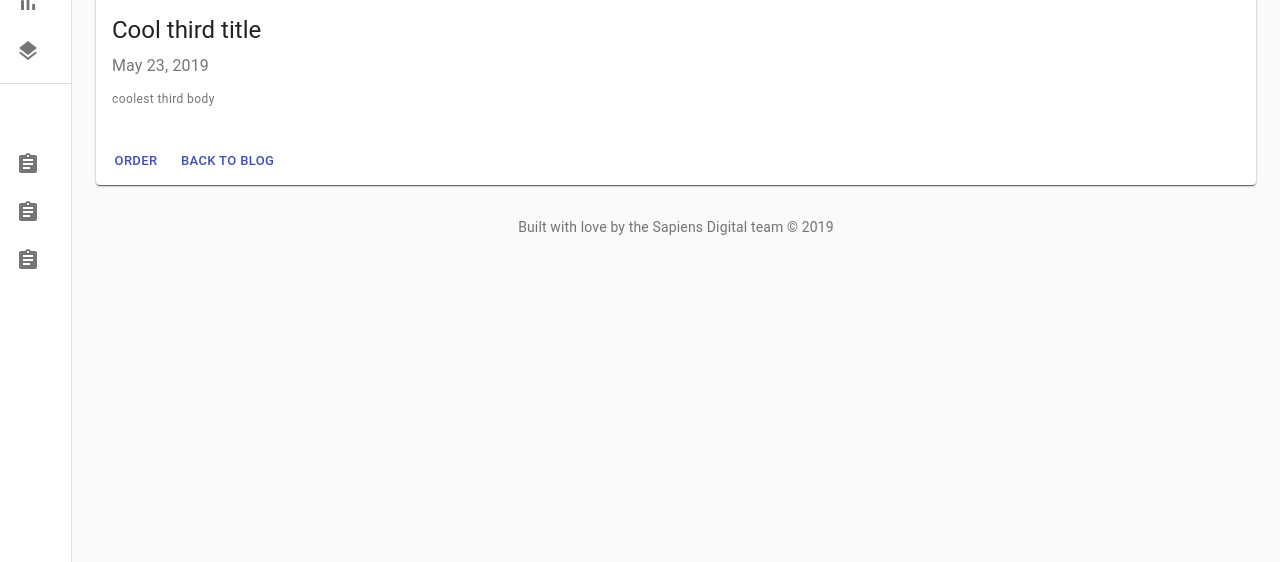
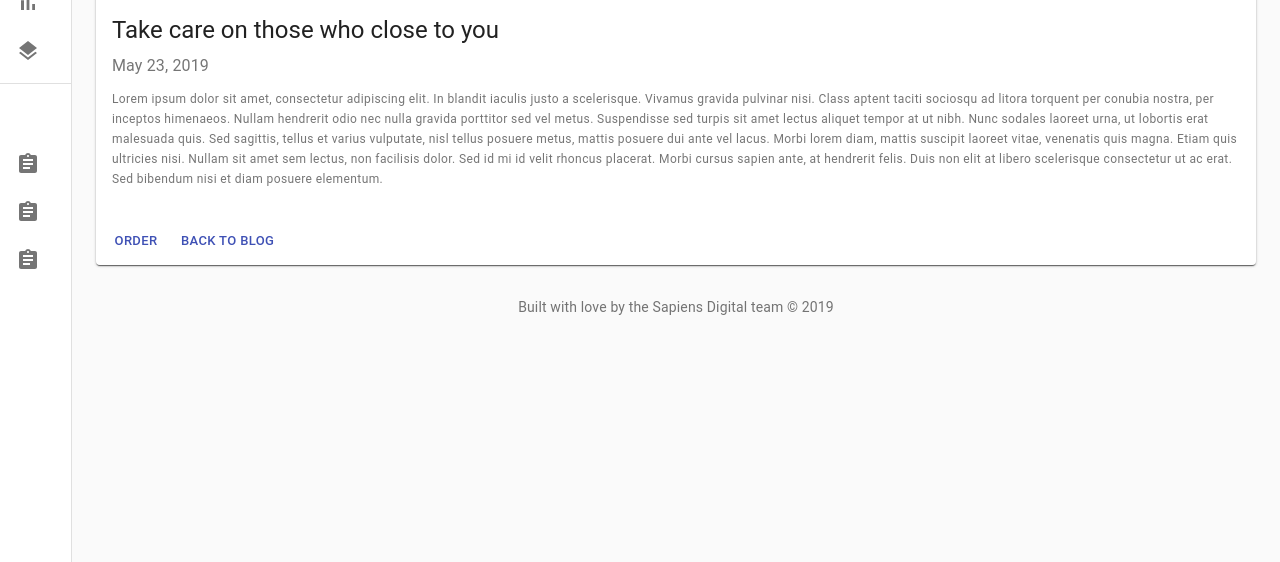
Before and after one commit to chertkovalex/gatsby-material-portal, a Gatsby site: page /2019-05-23-cool-third-title/ in a window 1280 px wide. Shown: the part 238-800 px from the top of the page. Built offline with nearby package versions, Linux system fonts and the light colour scheme; Gatsby itself is replaced by a stand-in of ours.

Commit message:
Update Blog “2019-05-23-cool-third-title”

```diff
--- a/blog/2019-05-23-cool-third-title.md
+++ b/blog/2019-05-23-cool-third-title.md
@@ -1,5 +1,6 @@
 ---
 date: 2019-05-23T09:54:23.073Z
-title: Cool third title
+image: /img/persons-731514_1280.jpg
+title: Take care on those who close to you
 ---
-coolest third body
+Lorem ipsum dolor sit amet, consectetur adipiscing elit. In blandit iaculis justo a scelerisque. Vivamus gravida pulvinar nisi. Class aptent taciti sociosqu ad litora torquent per conubia nostra, per inceptos himenaeos. Nullam hendrerit odio nec nulla gravida porttitor sed vel metus. Suspendisse sed turpis sit amet lectus aliquet tempor at ut nibh. Nunc sodales laoreet urna, ut lobortis erat malesuada quis. Sed sagittis, tellus et varius vulputate, nisl tellus posuere metus, mattis posuere dui ante vel lacus. Morbi lorem diam, mattis suscipit laoreet vitae, venenatis quis magna. Etiam quis ultricies nisi. Nullam sit amet sem lectus, non facilisis dolor. Sed id mi id velit rhoncus placerat. Morbi cursus sapien ante, at hendrerit felis. Duis non elit at libero scelerisque consectetur ut ac erat. Sed bibendum nisi et diam posuere elementum.
```
